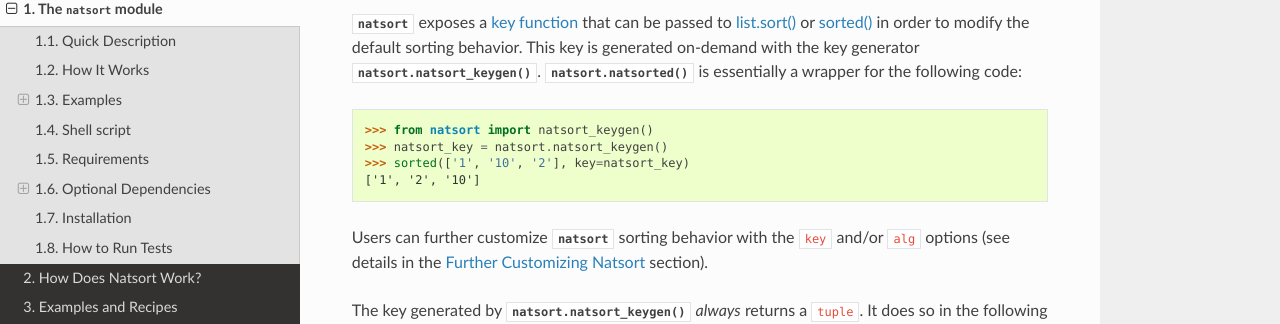
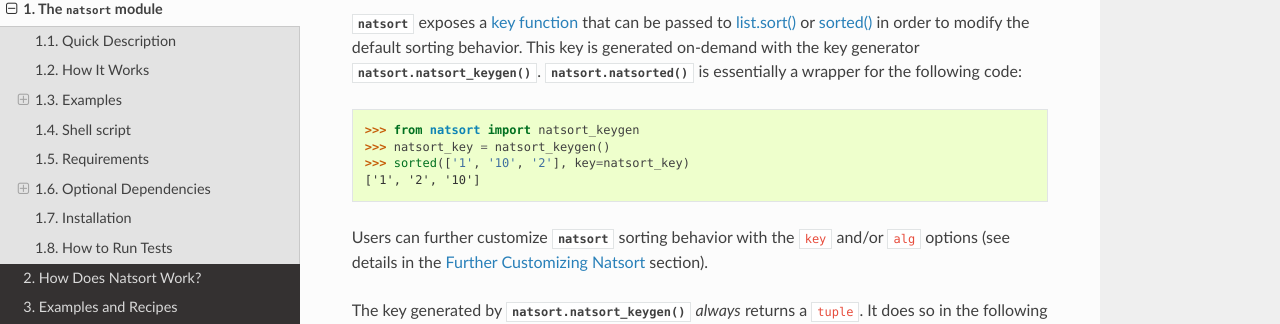
Before and after one commit to SethMMorton/natsort, a Sphinx documentation site: the page built from docs/source/intro.rst, in a window 1280 px wide and 900 px high, scrolled down 1847 px. Shown: the part 137-461 px from the top of the window. Built offline with Sphinx 7.4.7 and the Read the Docs theme 2.0.0, drawn with Linux system fonts in a browser that asks for light colours; pages that are not in the unit, such as notebooks, are missing from menus.

Commit message:
Fix docstring errors.

```diff
--- a/README.rst
+++ b/README.rst
@@ -107,8 +107,8 @@ a wrapper for the following code:
 
 .. code-block:: python
 
-    >>> from natsort import natsort_keygen()
-    >>> natsort_key = natsort.natsort_keygen()
+    >>> from natsort import natsort_keygen
+    >>> natsort_key = natsort_keygen()
     >>> sorted(['1', '10', '2'], key=natsort_key)
     ['1', '2', '10']
 
--- a/docs/source/intro.rst
+++ b/docs/source/intro.rst
@@ -112,8 +112,8 @@ a wrapper for the following code:
 
 .. code-block:: python
 
-    >>> from natsort import natsort_keygen()
-    >>> natsort_key = natsort.natsort_keygen()
+    >>> from natsort import natsort_keygen
+    >>> natsort_key = natsort_keygen()
     >>> sorted(['1', '10', '2'], key=natsort_key)
     ['1', '2', '10']
 
```
